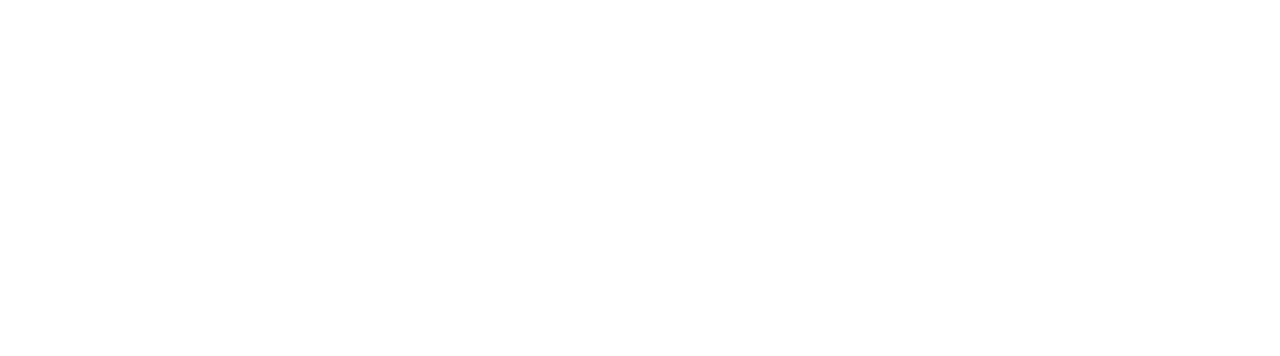
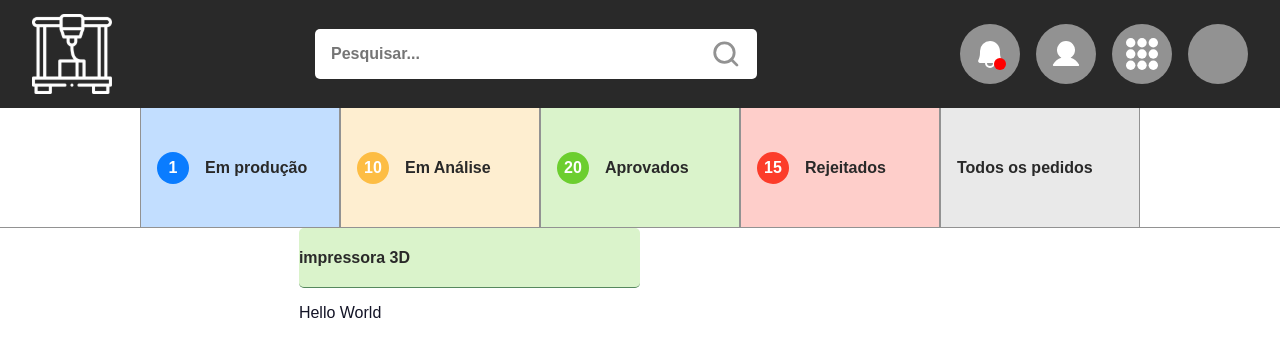
Before and after one commit to melsousa/ODS_LEMA, a React (Vite) app: page /userhome/allorders in a window 1280 px wide. Before the commit this address had no page. Shown: the top 356 px of the page. Built offline with nearby package versions, Linux system fonts and the light colour scheme.

Commit message:
Correção de bug: RightNavBar

```diff
--- a/src/Components/RightNavBar/styles.ts
+++ b/src/Components/RightNavBar/styles.ts
@@ -1,12 +1,12 @@
 import styled from "styled-components";
 
 export const Container = styled.div`
-    height: 90%;
+    height: calc(100% - 6.75rem);
     width: 353px;
     background-color: ${props => props.theme.colors["background-dark"]};
     position: absolute;
     right: 0;
-    top: 10%;
+    top: 6.75rem;
     @keyframes slideIn {
         from {
             width: 0px;
--- /dev/null
+++ b/src/Components/SelectWithBorderBottom/index.tsx
@@ -0,0 +1,28 @@
+import { ArrowDown } from "phosphor-react";
+import { Container, Select } from "./styles";
+
+interface DataProps{
+    label: string,
+    value: string,
+    key: string
+}
+
+interface SelectProps {
+    size: 'small' | 'medium' | 'large'
+    data: Array<DataProps>
+}
+
+export function SelectWithBorderBottom({size, data, ...rest}: SelectProps){
+    return(
+        <Container size={size} >
+            <Select {...rest} >
+                {
+                    data.map((value) =>(
+                        <option key={value.key} value={value.value} >{value.label}</option>
+                    ))
+                }
+            </Select>
+
+        </Container>
+    )
+}
--- /dev/null
+++ b/src/Components/SelectWithBorderBottom/styles.ts
@@ -0,0 +1,37 @@
+import styled from "styled-components";
+interface SelectProps {
+    size: 'small' | 'medium' | 'large'
+}
+export const Container = styled.div<SelectProps>`
+    height: 60px;
+    width: ${props => props.size === 'small' ? (`25%`) : (props.size === 'medium'? (`50%`):(`100%`))};
+    background-color: ${props => props.theme.colors["background-green-light"]};
+    border-radius: 5px;
+    border-bottom: solid 1px ${props => props.theme.colors["green-dark"]};
+`;
+
+export const Select = styled.select`
+    width: 100%;
+    height: 100%;
+    background-color: transparent;
+    border:none;
+    outline: none;
+    color: ${props => props.theme.colors["text-dark"]};
+    font-size: 1rem;
+    font-weight: 600;
+    cursor: pointer;
+    appearance: none;
+    -webkit-appearance: none;
+    -moz-appearance: none;
+
+
+
+    option{
+        background-color: ${props => props.theme.colors["background-green-light"]};
+        color: ${props => props.theme.colors["text-dark"]};
+        font-size: 1rem;
+        font-weight: 500;
+        outline: none;
+        border: none;
+    }
+`;
--- a/src/Router.tsx
+++ b/src/Router.tsx
@@ -5,6 +5,7 @@ import { Home } from "./pages/Home";
 import { SignIn } from "./pages/SignIn";
 import {SignUp} from "./pages/SignUp";
 import {Solitacoes} from "./pages/Solitacoes";
+import { UserAcceptedOrders } from "./pages/UserAcceptedOrders";
 
 export function Router(){
     return(
@@ -16,8 +17,9 @@ export function Router(){
                 <Route path="/solitacoes" element={<Solitacoes/>} />
             </Route>
 
-            <Route path="/home" element={<DefaultTheme/>} >
-                <Route path="/home/allorders" element={<AllOrders/>} />
+            <Route path="/userhome" element={<DefaultTheme/>} >
+                <Route path="/userhome/acceptedorders" element={ <UserAcceptedOrders/> } />
+                <Route path="/userhome/allorders" element={<AllOrders/>} />
             </Route>
         </Routes>
     );
--- a/src/pages/AllOrders/index.tsx
+++ b/src/pages/AllOrders/index.tsx
@@ -6,25 +6,21 @@ import { OrderContainer, Content } from "./styles";
 import { NotificationCard } from "../../Components/NotificationCard";
 import { RightNavBar } from "../../Components/RightNavBar";
 import { ConfirmOverlay } from "../../Components/ConfirmOverlay";
+import { SelectWithBorderBottom } from "../../Components/SelectWithBorderBottom";
 
 export function AllOrders() {
     const [text, setText] = useState('');
     const [type, setType] = useState('');
 
     const options = [
-        { key: 1, value: '1', label: 'impressora 3D' },
-        { key: 2, value: '2', label: 'MAQUINA DE CORTE' }
+        { key: '1', value: '1', label: 'impressora 3D' },
+        { key: '2', value: '2', label: 'MAQUINA DE CORTE' }
     ]
     return (
         <OrderContainer>
             <Content>
-                <select onChange={e => setType(e.target.value)} >
-                    {
-                        options.map((value) =>(
-                            <option key={value.key} value={value.value} >{value.label}</option>
-                        ))
-                    }
-                </select>
+                <SelectWithBorderBottom  data={options} size="medium"
+                />
                 {
                     type === '1' ?
                         (<div><Button buttonType="accept" size="large" title="Confirmar" />
--- /dev/null
+++ b/src/pages/UserAcceptedOrders/index.tsx
@@ -0,0 +1,10 @@
+import { Card } from "../../Components/Card";
+import { Container } from "./styles";
+
+export function UserAcceptedOrders(){
+    return(
+        <Container>
+            <Card backgroundColor="background-green-light" borderColor="background-green" ></Card>
+        </Container>
+    )
+}
--- /dev/null
+++ b/src/pages/UserAcceptedOrders/styles.ts
@@ -0,0 +1,9 @@
+import styled from "styled-components";
+
+export const Container = styled.div`
+    width: 100%;
+    height: calc(100vh - 6.75rem - 7.5rem);
+    display: flex;
+    flex-direction: column;
+    align-items: center;
+`;
```
